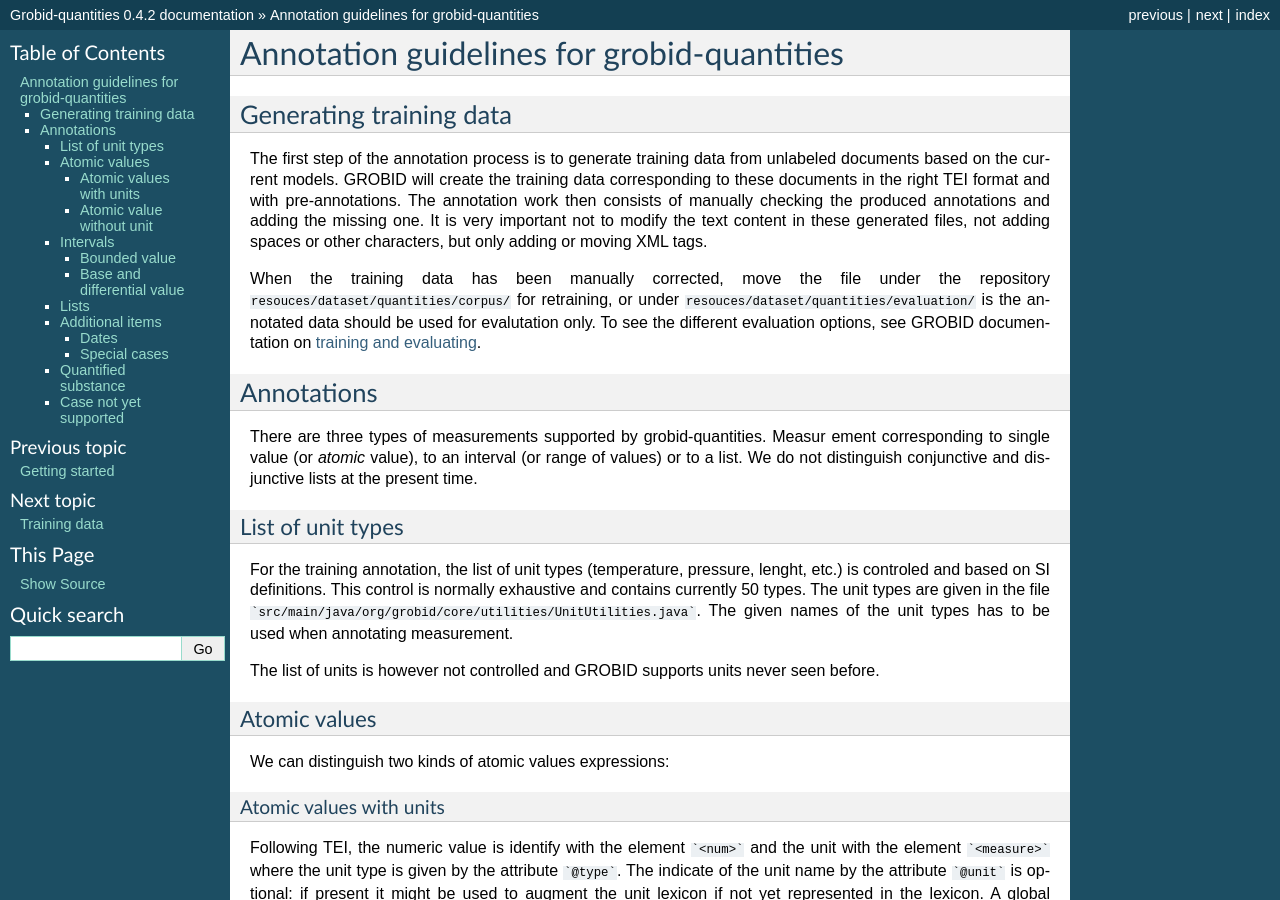
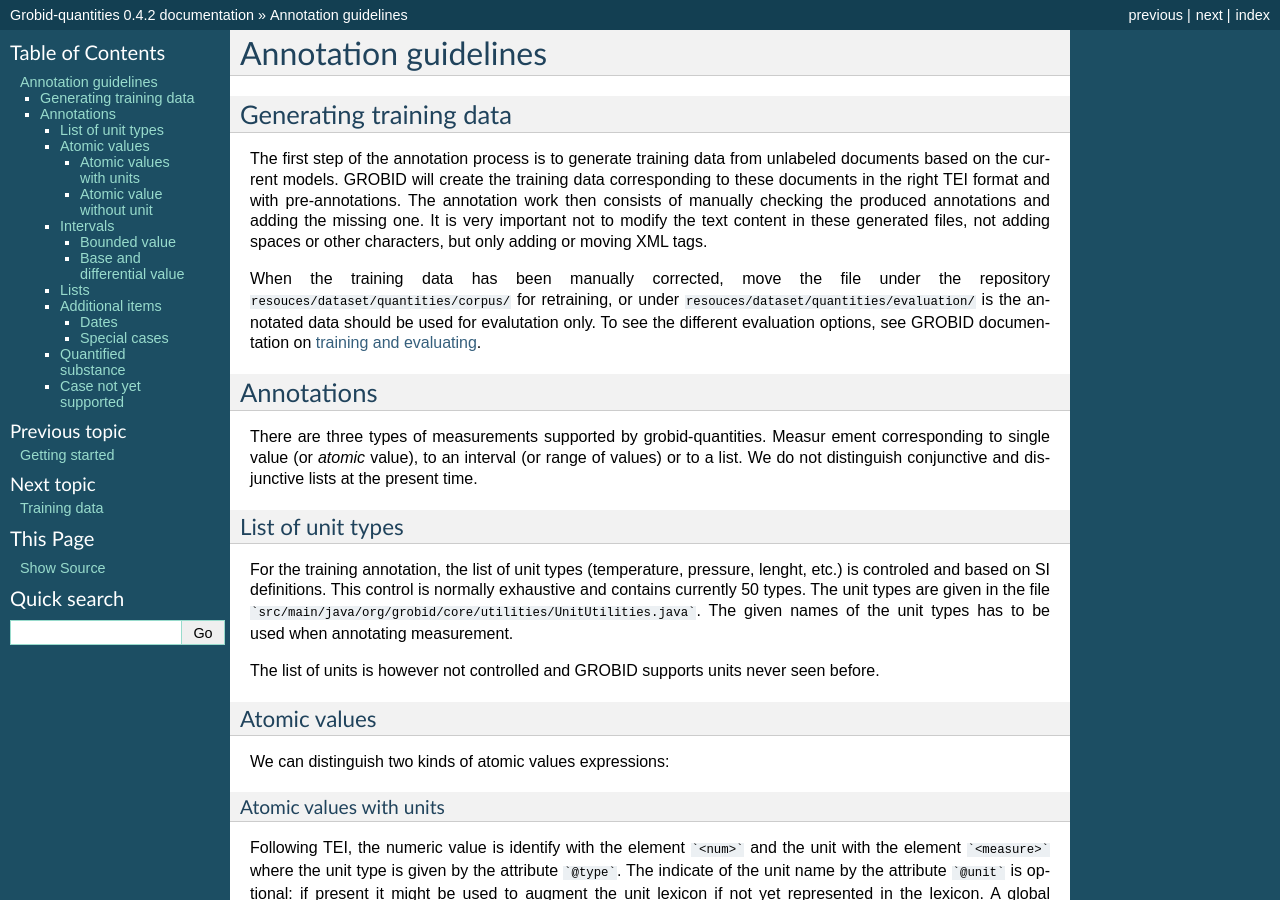
Before and after one commit to lfoppiano/grobid-quantities, a Sphinx documentation site: the page built from doc/guidelines.rst, in a window 1280 px wide and 900 px high. Built offline with Sphinx 7.4.7, drawn with Linux system fonts in a browser that asks for light colours; some of the changed text lies outside the part shown.

Commit message:
cosmetic #32

```diff
--- a/doc/gettingStarted.rst
+++ b/doc/gettingStarted.rst
@@ -1,3 +1,5 @@
+.. topic:: Getting started, build, install
+
 Getting started
 ===============
 
--- a/doc/guidelines.rst
+++ b/doc/guidelines.rst
@@ -1,7 +1,7 @@
 .. topic:: Annotation guidelines
 
-Annotation guidelines for grobid-quantities
-===========================================
+Annotation guidelines
+=====================
 
 Generating training data
 ------------------------
```
